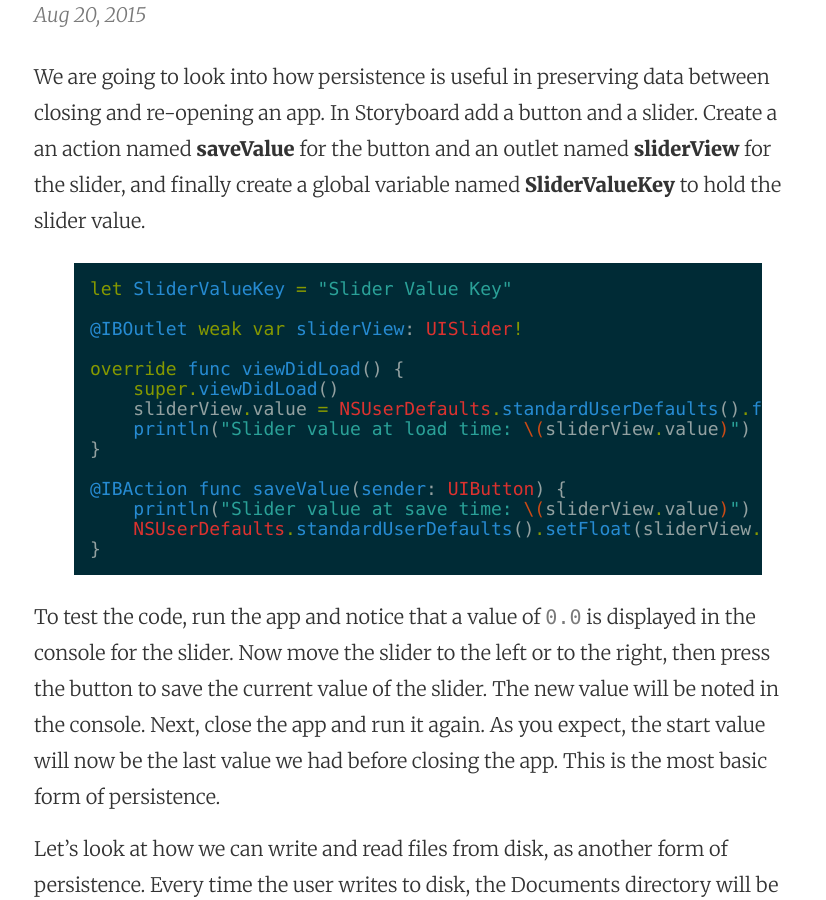
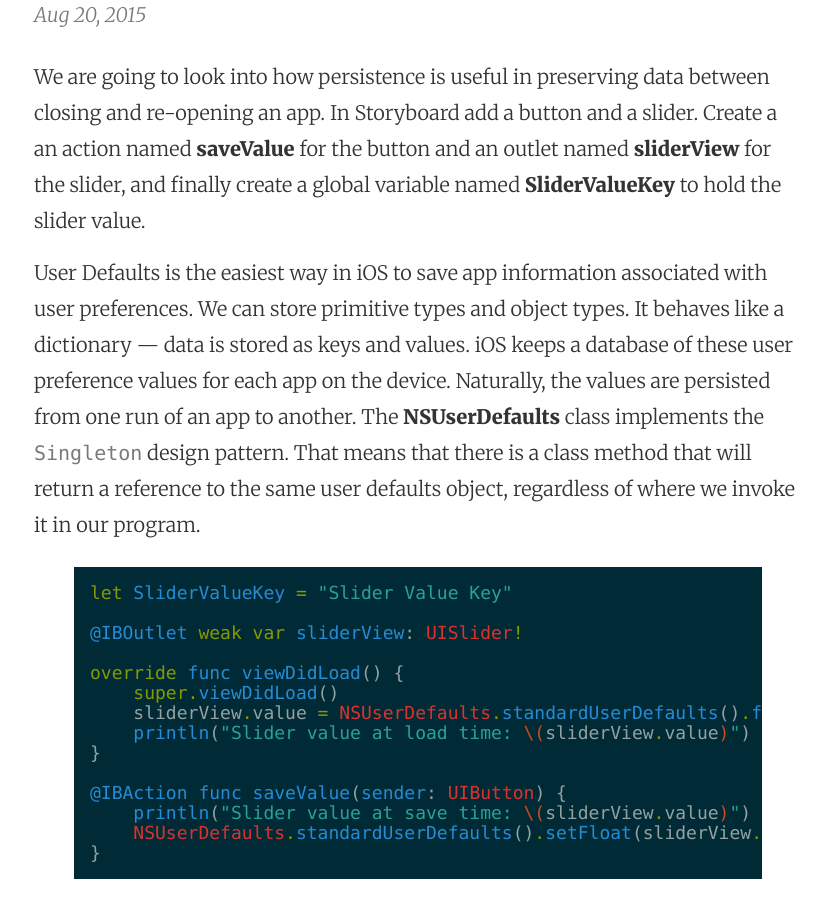
Before and after one commit to mhorga/mhorga.github.io, a Jekyll site: the page built from _posts/2015-08-20-ios-persistence-with-nsuserdefaults.markdown, in a window 1280 px wide and 900 px high, scrolled down 440 px. Shown: the whole window, without its empty margins (222-1048 px from the left). Built offline with Jekyll 4.4.1, drawn with Linux system fonts in a browser that asks for light colours.

Commit message:
Post update: iOS persistence with NSUserDefaults

```diff
--- a/_posts/2015-08-20-ios-persistence-with-nsuserdefaults.markdown
+++ b/_posts/2015-08-20-ios-persistence-with-nsuserdefaults.markdown
@@ -4,6 +4,8 @@ title: iOS persistence with NSUserDefaults
 layout: post
 ---
 We are going to look into how persistence is useful in preserving data between closing and re-opening an app. In Storyboard add a button and a slider. Create a an action named __saveValue__ for the button and an outlet named __sliderView__ for the slider, and finally create a global variable named __SliderValueKey__ to hold the slider value.
+
+User Defaults is the easiest way in iOS to save app information associated with user preferences. We can store primitive types and object types. It behaves like a dictionary — data is stored as keys and values. iOS keeps a database of these user preference values for each app on the device. Naturally, the values are persisted from one run of an app to another. The __NSUserDefaults__ class implements the `Singleton` design pattern. That means that there is a class method that will return a reference to the same user defaults object, regardless of where we invoke it in our program.
 
 {% highlight swift %}
 let SliderValueKey = "Slider Value Key"
```
